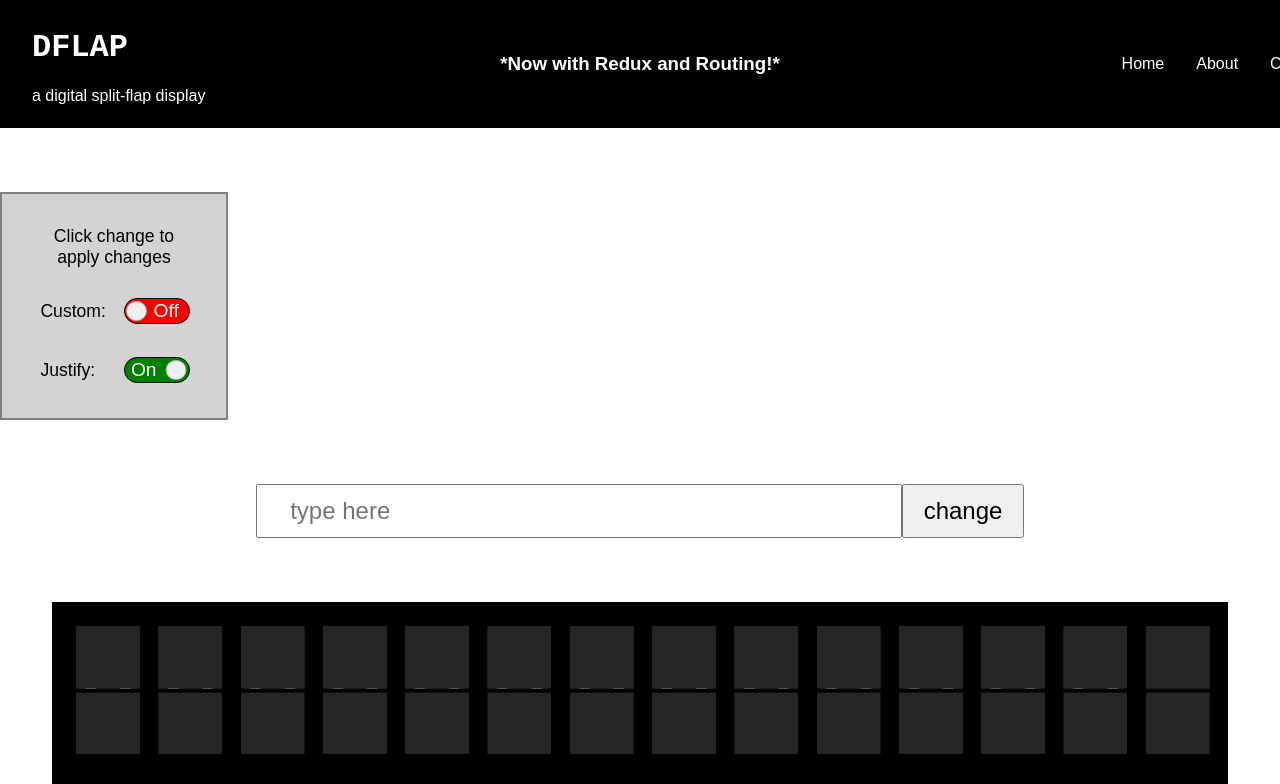
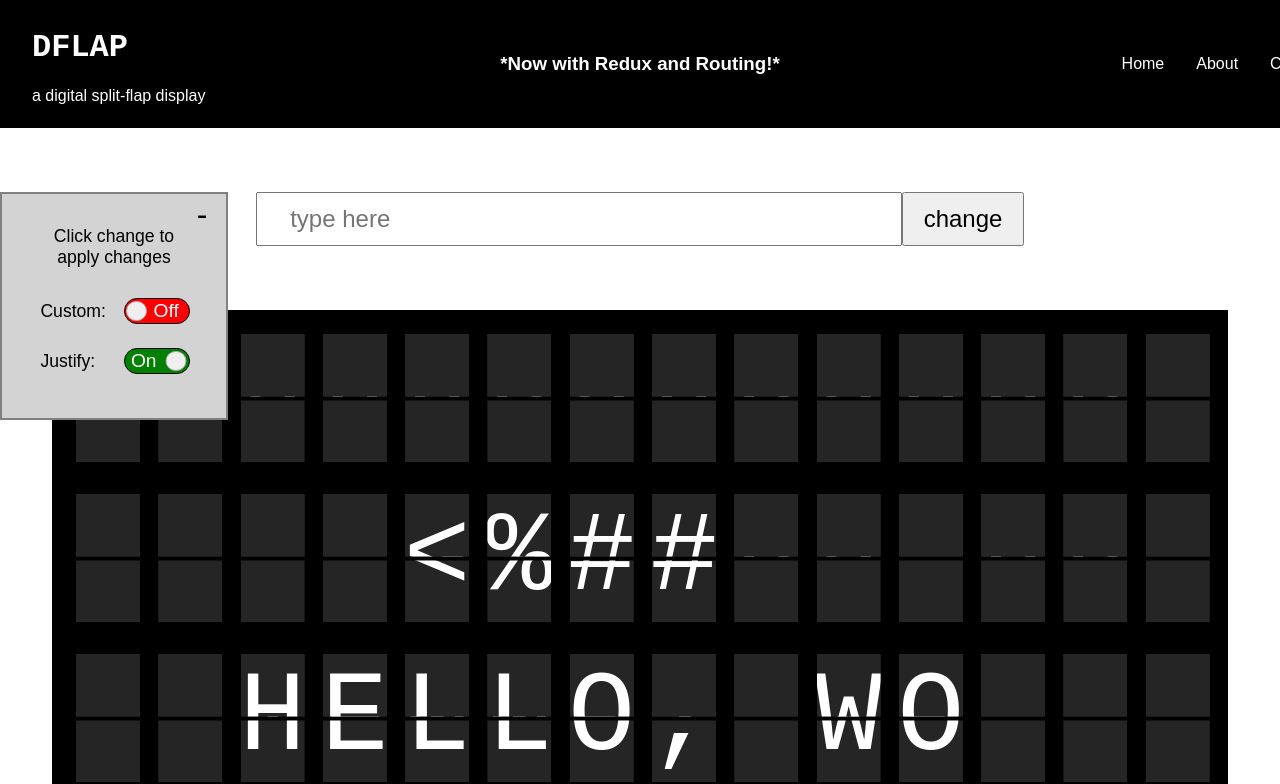
Before and after one commit to juanmcol/dflap, a React (Vite) app: page / in a window 1280 px wide. Shown: the top 784 px of the page. Built offline with nearby package versions, Linux system fonts and the light colour scheme.

Commit message:
Add a button to minimize and maximize the settings menu.

```diff
--- a/src/components/Settings.jsx
+++ b/src/components/Settings.jsx
@@ -1,10 +1,13 @@
 import { useDispatch, useSelector } from "react-redux";
 import { selectDisplayCustom, selectDisplayJustify, setCustom, setJustify } from "../features/display/displaySlice";
+import { useState } from "react";
 
 export const Settings = () => {
   const dispatch = useDispatch();
   const custom = useSelector(selectDisplayCustom);
   const justify = useSelector(selectDisplayJustify);
+
+  const [minimize, setMinimize] = useState(true);
 
   function handleCustom() {
     if (custom === false)
@@ -20,8 +23,18 @@ export const Settings = () => {
       dispatch(setJustify(true));
   }
 
+  function handleMinimize() {
+    if (minimize === true) {
+      setMinimize(false);
+    } else {
+      setMinimize(true);
+    }
+  }
+
   return (
-    <div id="settings">
+    <div id="settings-container" class={ minimize ? "maximize" : "minimize" }>
+      <button id="settings-minimize" title={ minimize ? "minimize settings" : "maximize settings" } class={ minimize ? "minBtnMin" : "" }onClick={handleMinimize}>{ minimize ? "-" : "+" }</button>
+      <div id="settings" class={ minimize ? "settingsDisplay" : "settingsHide" }>
         <div id="settings-info">Click change to apply changes</div>
         <div class="toggle-option">
           <div class="toggle-name">Custom: </div>
@@ -44,5 +57,6 @@ export const Settings = () => {
           </div>
         </div>
       </div>
+    </div>
   )
 }
--- a/src/styles/AppPage.css
+++ b/src/styles/AppPage.css
@@ -68,17 +68,37 @@ main {
     }
   }
 
+  #settings-container {
+    background-color: lightgray;
+    border: 2px solid gray;
+    margin-top: 4rem;
+
+    display: grid;
+    position: absolute;
+    z-index: 4;
+    align-items: center;
+    text-align: center;
+    justify-items: center;
+    align-content: space-between;
+  }
+
+  #settings-minimize {
+    width: 2rem;
+    height: 2rem;
+    border-radius: 1rem;
+    border: none;
+    background-color: transparent;
+    font-size: 2rem;
+
+    display: flex;
+    position: relative;
+  }
+  #settings-minimize:hover {
+    cursor: pointer;
+  }
+
   #settings {
-    display: grid;
-    border: 2px solid gray;
-    height: 10rem;
-    width: 10rem;
-    background-color: lightgray;
-
-    text-align: center;
-    padding: 2rem;
-    margin-top: 4rem;
-    align-content: space-between;
+    position: absolute;
 
     #settings-info {
       font-size: 1.1rem;
@@ -255,6 +275,7 @@ footer {
 
 /* Animations */
 
+/* Split Flaps*/
 .flipTop {
   animation: flipTop 80ms;
 }
@@ -337,6 +358,7 @@ footer {
   }
 }
 
+/* Settings Menu */
 .toggleSwitchOn {
   translate: 2.47rem;
   transition: 1s ease;
@@ -367,3 +389,31 @@ footer {
   display: hidden;
   opacity: 0;
 }
+
+.minimize {
+  width: 3rem;
+  height: 3rem;
+}
+.maximize {
+  height: 10rem;
+  width: 10rem;
+  padding: 2rem;
+}
+
+.settingsDisplay {
+  display: grid;
+  height: 10rem;
+  width: 10rem;
+}
+.settingsHide {
+  display: none;
+  opacity: 0;
+}
+
+.minBtnMin {
+  align-items: center;
+  justify-content: center;
+  justify-self: end;
+  bottom: 1.75rem;
+  left: 1.5rem;
+}
```
Also changed, not shown: 1 other file (tests, documents, lock files or other folders). Lines whose indentation alone changed are shown as unchanged.
